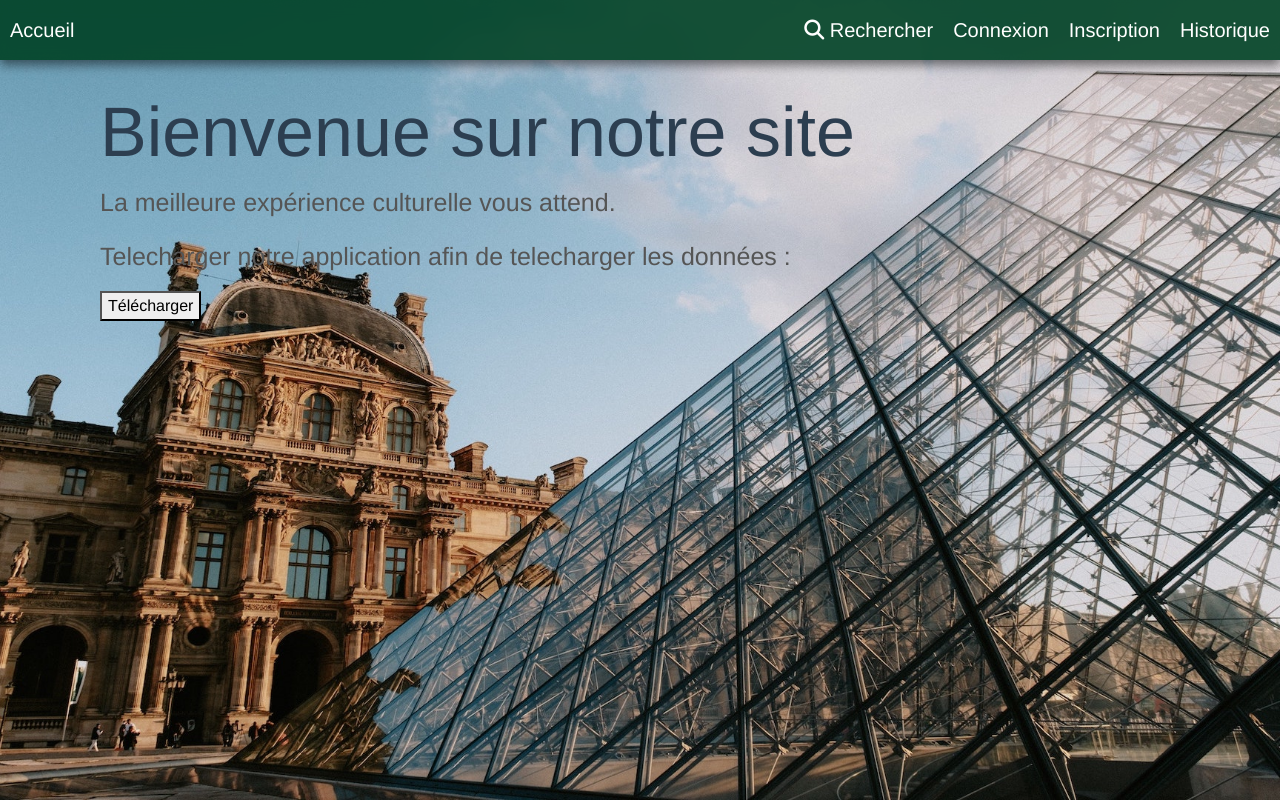
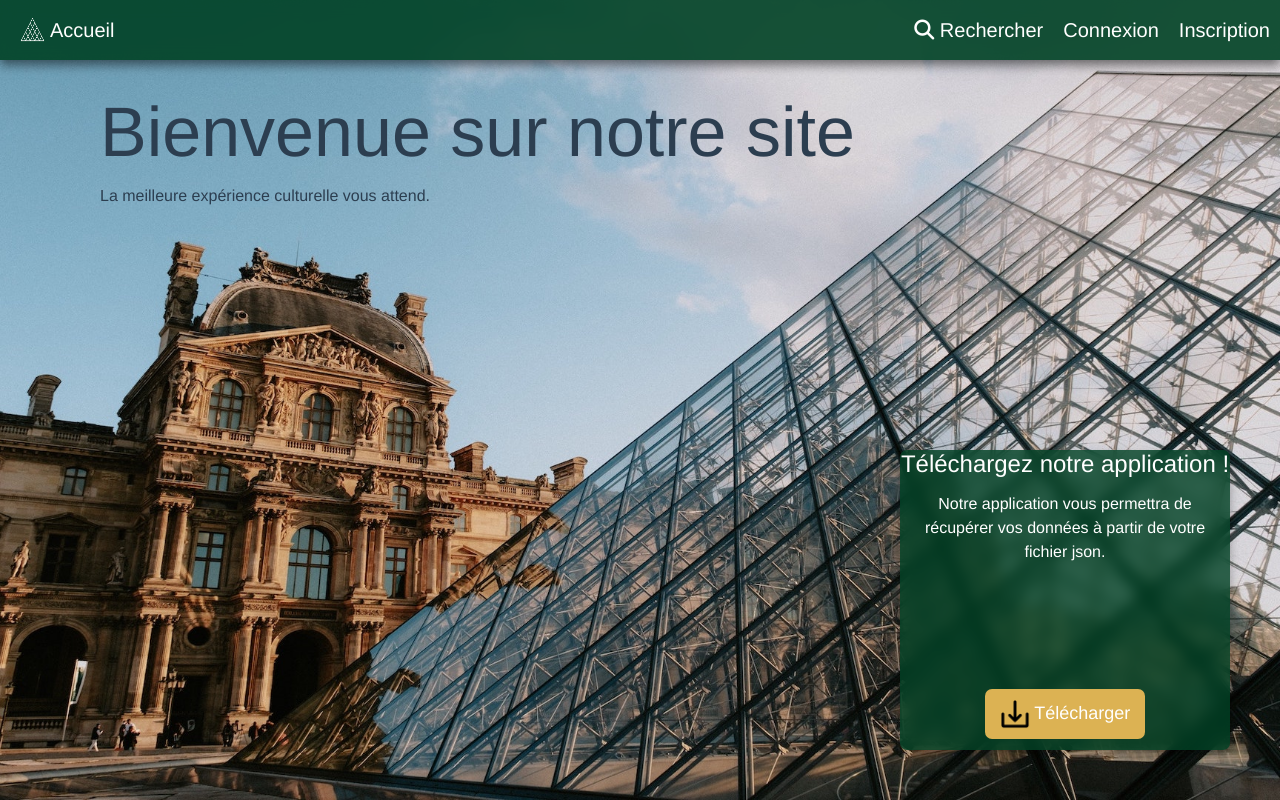
Before and after one commit to PauloMoq/SAE5A-01, a Vue app in the folder frontend/: page /#/ in a window 1280 px wide. Built offline with nearby package versions, Linux system fonts and the light colour scheme; what vue-sweetalert2 would draw is missing.

Commit message:
SAE5A-01 #56 Liaison Front/Back

```diff
--- a/frontend/src/components/NavbarPage.vue
+++ b/frontend/src/components/NavbarPage.vue
@@ -1,15 +1,14 @@
 <template>
   <nav class="navbar">
     <div class="navbar-accueil">
-      <router-link class="navbar-link" to="/">Accueil</router-link>
+      <router-link class="navbar-link" to="/"><img src="../assets/logo-louvres.png" alt="Logo accueil louvres" id="logo_accueil">Accueil</router-link>
     </div>
     <div class="navbar-links">
       <router-link class="navbar-link" v-if="!authenticated" to="/search"><i class="fa-solid fa-magnifying-glass"></i> Rechercher</router-link>
       <router-link class="navbar-link" v-if="!authenticated" to="/login">Connexion</router-link>
       <router-link class="navbar-link" v-if="!authenticated" to="/register">Inscription</router-link>
-      <router-link class="navbar-link" v-if="!authenticated" to="/historique">Historique</router-link>
+      <router-link class="navbar-link" v-if="authenticated" to="/historique">Historique</router-link>
       <button v-if="authenticated" @click="logout" class="logout-button">Déconnexion</button>
-
     </div>
   </nav>
 </template>
@@ -38,7 +37,17 @@ export default {
   display: flex;
   flex: 1;
   justify-content: flex-start;
-  margin-left: 10px;
+  margin-left: 20px;
+}
+#logo_accueil {
+  width: 25px;
+  height: 25px;
+  filter: invert(100%); /* Inverser les couleurs de l'image (de noir à blanc) */
+  margin-top: -5px;
+  margin-right: 5px;
+}
+#navbar-accueil:hover {
+  filter: invert(50%); /* Inverser les couleurs de l'image (de noir à blanc) */
 }
 .navbar {
   background-color: #004225; /* Couleur d'arrière-plan de la barre de navigation (personnalisez-la selon vos besoins) */
@@ -57,6 +66,7 @@ export default {
   background: rgba(0, 66, 37, 0.9); /* Couleur de fond semi-transparente avec flou */
   box-shadow: 0 5px 10px rgba(0, 0, 0, 0.5);
   backdrop-filter: blur(7px); /* Effet de flou */
+  max-height: 60px;
 }
 
 .navbar-links {
@@ -69,11 +79,12 @@ export default {
   text-decoration: none;
   color: #fff; /* Couleur du texte des liens */
   font-size: 20px; /* Taille du texte des liens */
-  transition: color 0.3s; /* Animation de transition de la couleur du texte */
+  transition: 0.3s; /* Ajout de la transition pour la couleur et la taille du texte */
 }
 
 .navbar-link:hover {
   color: #dcb253; /* Couleur du texte des liens au survol (personnalisez-la selon vos besoins) */
+  font-size: 22px;
 }
 
 .logout-button {
--- a/frontend/src/views/HomePage.vue
+++ b/frontend/src/views/HomePage.vue
@@ -6,12 +6,17 @@
         <div class="hero-content">
           <h1>Bienvenue sur notre site</h1>
           <p>La meilleure expérience culturelle vous attend.</p>
+        </div>
 
-          <p>Telecharger notre application afin de telecharger les données : </p>
-          <a href="https://raw.githubusercontent.com/Moquequette/SAE5A-01/main/Appli%20Python/MushRoomPy/MushRoomPy.exe" download="MushRoomPy.exe">
-            <button>Télécharger</button>
+        <div class="container-application">
+          <h4>Téléchargez notre application !</h4>
+          <p>Notre application vous permettra de récupérer vos données à partir de votre fichier json.</p>
+          <a href="https://raw.githubusercontent.com/Moquequette/SAE5A-01/main/Appli%20Python/MushRoomPy/MushRoomPy.exe" download="MushRoomPy.exe" id="button_dl">
+            <img src="../assets/telecharger.png" alt="logo telecharger">
+            Télécharger
           </a>
         </div>
+
       </div>
     </div>
   </div>
@@ -24,8 +29,6 @@ export default {
 </script>
 
 <style scoped>
-/* Styles spécifiques à la page Home */
-/* Appliquez un style au conteneur du bandeau */
 .background {
     background-image: url('../assets/test.jpg');
     background-size: cover;
@@ -58,8 +61,41 @@ h1 {
   margin-bottom: 10px;
 }
 
-p {
-  font-size: 25px;
-  color: #555;
+.container-application {
+  position: absolute;
+  width: 330px;
+  height: 300px;
+  bottom: 50px;
+  right: 50px;
+  text-align: center;
+  color :white;
+  background: rgba(0, 66, 37, 0.8); /* Couleur de fond semi-transparente avec flou */
+  border-radius: 7px;
+  box-shadow: 0 5px 10px rgba(0, 0, 0, 0.3);
+  backdrop-filter: blur(7px); /* Effet de flou */
+}
+
+.container-application p {
+  padding: 5px;
+}
+
+.container-application img {
+  width: 30px;
+  height: 30px;
+}
+
+#button_dl {
+  padding-top:10px ;
+  display: block;
+  border-radius: 7px;
+  background-color: #dcb253;
+  width: 160px;
+  height: 50px;
+  margin-left: auto;
+  margin-right: auto;
+  margin-top: 120px;
+  font-size: 18px;
+  text-decoration: none;
+  color: white;
 }
 </style>
--- a/frontend/src/views/SearchPage.vue
+++ b/frontend/src/views/SearchPage.vue
@@ -71,7 +71,11 @@
         </div>
       </div>
 
-      <div v-if="downloading">Téléchargement en cours...</div>
+      <div v-if="downloading" class="loading-overlay">
+        <div class="loading-popup">
+          <div class="loading-message">Téléchargement en cours...</div>
+        </div>
+      </div>
 
       <button @click="search" class="search-button">Rechercher</button>
 
@@ -102,7 +106,6 @@ export default {
       startDate: '', // Date de début
       endDate: '', // Date de fin
       downloading: false,
-      showModal: false,
       jsonResponse: null,
     };
   },
@@ -162,14 +165,15 @@ export default {
         return;
       }
 
-      // Construisez votre requête avec les filtres
+      // construction de la requête avec les filtres
+      // vérifier que startDate et endDate fonctionne
       const query ={
-        "date_debut": "",
-        "date_fin": "",
+        "date_debut": this.startDate[0],
+        "date_fin": this.endDate[0],
         "artiste": this.selectedAuthors[0],
-        "zone_geo": "",
-        "support": "",
-        "titre": ""
+        "zone_geo": this.selectedRegions[0],
+        "support": this.selectedSupports[0],
+        "titre": this.selectedTitles[0]
       }
 
       // Affichez le message "Téléchargement en cours"
@@ -179,49 +183,29 @@ export default {
       axios.get('http://localhost:3000/getObjects', query)
         .then(response => {
           this.jsonResponse = response.data;
-          this.showModal = true;
           console.log("ok")
         })
         .catch(error => {
-          console.log("PPPPP",this.selectedAuthors[0])
           console.log(query)
           console.error('Erreur de recherche', error);
           alert('Une erreur s\'est produite lors de la recherche. Veuillez réessayer plus tard.');
         })
         .finally(() => {
           this.downloading = false;
-          this.showModal = true;
+          this.afficherModal()
           console.log("done")
         });
     },
 
-    afficherModal(event) {
-      // Si aucun téléchargement en cours, affichez le modal
-      if (this.downloading) {
-        var modal = document.getElementById('myModal');
-        modal.style.display = 'block';
-        // Ajoutez la classe au corps pour appliquer le style de fond gris
-        var div = document.getElementById('container');
-        div.classList.add('modal-open');
-        modal.style.opacity = 100%
+    afficherModal() {
+      // affichez le modal
+      var modal = document.getElementById('myModal');
+      modal.style.display = 'block';
+      modal.style.opacity = "100%";
 
-        // Effectuez une requête HTTP pour récupérer les données
-        alert('Téléchargement du JSON...');
-        axios.get('URL_DE_VOTRE_API')
-          .then(response => {
-            // Mettez à jour this.queryResult avec les données de la réponse
-            this.queryResult = response.data;
-
-            // Appelez getData pour mettre à jour d'autres parties du composant si nécessaire
-            this.getData();
-          })
-          .catch(error => {
-            console.error('Erreur lors de la récupération des données :', error);
-          });
-      }
-
-      // Empêcher la propagation de l'événement pour éviter la fermeture du modal
-      event.stopPropagation();
+      // Ajoutez la classe au corps pour appliquer le style de fond gris
+      var div = document.getElementById('container');
+      div.classList.add('modal-open');
     },
 
     fermerModalSiClicExterieur(event) {
@@ -233,29 +217,8 @@ export default {
       }
     },
 
-    getData() {
-      // Récupérer la liste des auteurs actuellement sélectionnés
-      const auteurs = this.queryResult.rq_arg.artiste;
-
-      // const titles = this.selectedTitles;
-      // const supports = this.selectedSupports;
-      // const startDate = this.startDate;
-      // const endDate = this.endDate;
-
-      // Vérifier si la liste n'est pas vide
-      if (auteurs.length > 0) {
-        // Faites quelque chose avec la liste d'auteurs ici, par exemple, les afficher dans la console.
-        alert("Liste des auteurs sélectionnés : " + auteurs);
-      } else {
-        // Si la liste est vide, mettez à jour le message en conséquence
-        alert("Pas d'auteurs")
-      }
-
-      this.getData();
-    },
     downloadJSON() {
-      // Logique pour télécharger le fichier JSON
-      // Utilisez Blob pour créer un fichier JSON et créez un lien de téléchargement
+      // utilisation de Blob pour créer un fichier JSON et créez un lien de téléchargement
       if (this.jsonResponse) {
         const blob = new Blob([JSON.stringify(this.jsonResponse)], { type: 'application/json' });
         const link = document.createElement('a');
@@ -315,6 +278,32 @@ export default {
     width: 100%;
     height: 100%;
 }
+
+.loading-overlay {
+    position: fixed;
+    top: 0;
+    left: 0;
+    width: 100%;
+    height: 100%;
+    background-color: rgba(0, 0, 0, 0.5); /* Couleur de fond semi-transparente */
+    display: flex;
+    justify-content: center;
+    align-items: center;
+    z-index: 1000;
+    border-radius: 7px;
+  }
+
+  .loading-popup {
+    background-color: #fff;
+    padding: 20px;
+    border: 1px solid #ccc;
+    border-radius: 5px;
+    box-shadow: 0 0 10px rgba(0, 0, 0, 0.2);
+  }
+
+  .loading-message {
+    text-align: center;
+  }
 
 #container {
   transition:0.5s;
```
Also changed, not shown: frontend/src/assets/logo-louvres.png (added), frontend/src/assets/telecharger.png (added).
